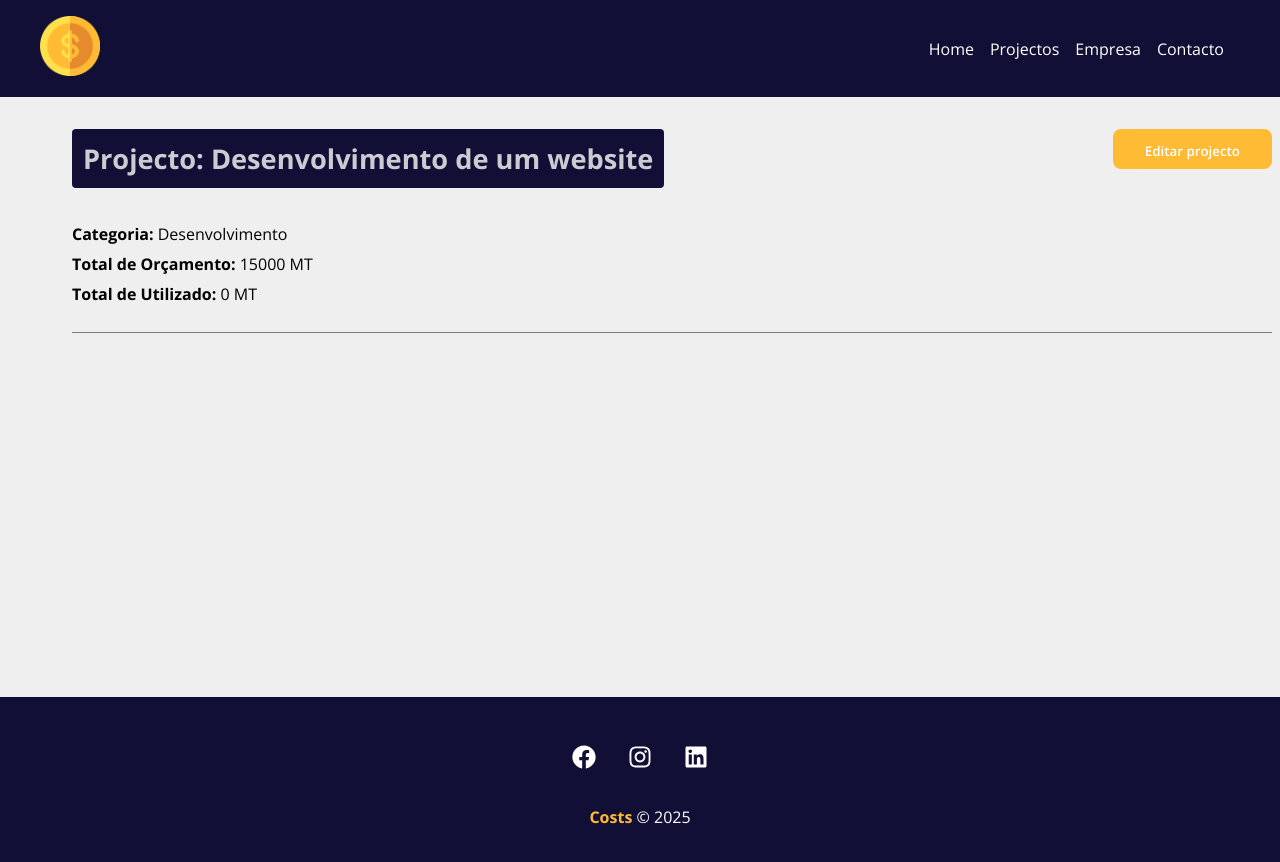
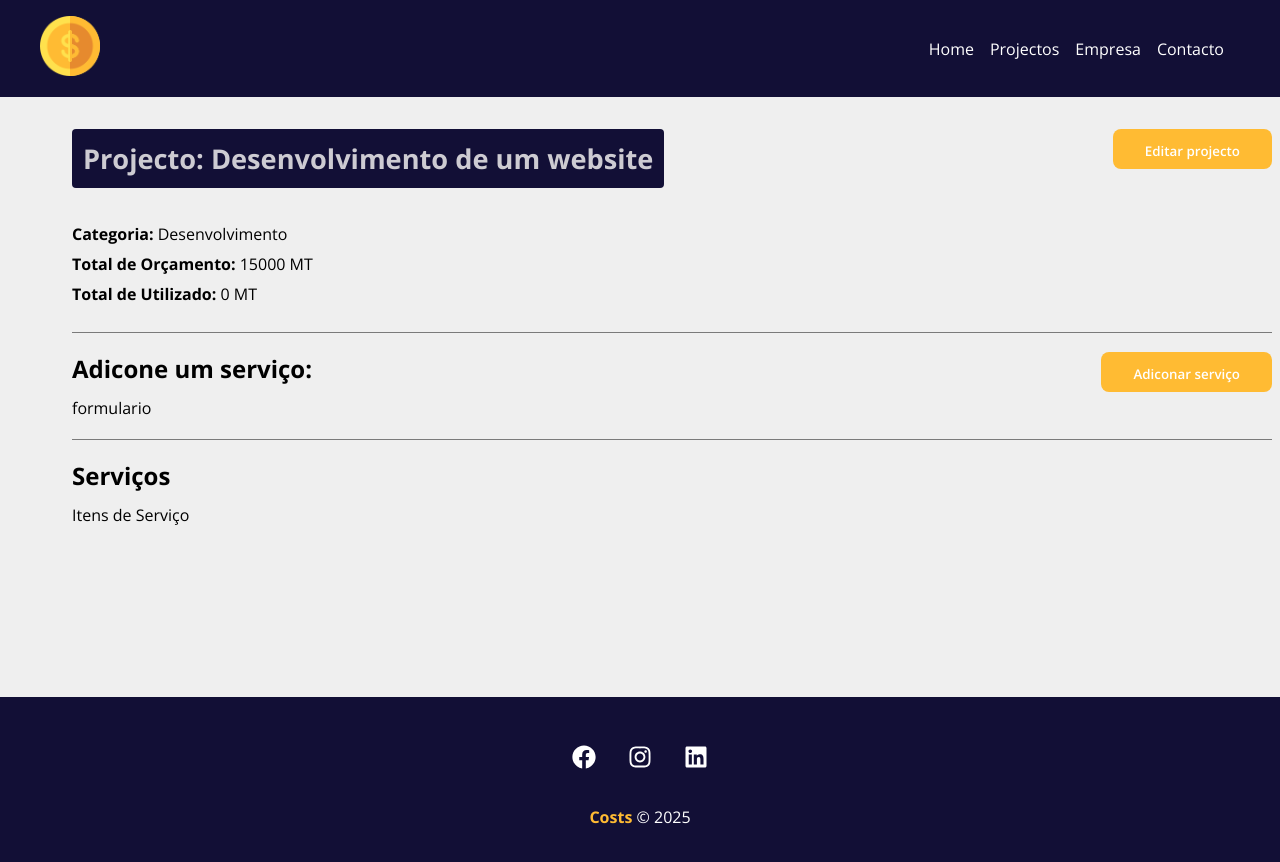
Before and after one commit to adelsonsaguateDev/costs, a React (Create React App) app: page /projecto/1 in a window 1280 px wide. Shown: the top 862 px of the page. Built offline with nearby package versions, Linux system fonts and the light colour scheme; data requests are answered from the project's data file; the HTML template or start-up script is replaced by a standard one.

Commit message:
Criada a área de serviços

```diff
--- a/db.json
+++ b/db.json
@@ -25,7 +25,7 @@
     {
       "id": "de0a",
       "name": "Montagem de Switch",
-      "budget": "45000",
+      "budget": "4500055",
       "categoria": {
         "id": "4",
         "nome": "Redes"
--- a/src/components/pages/Projecto.js
+++ b/src/components/pages/Projecto.js
@@ -10,6 +10,7 @@
 
   const [project, setProject] = useState([]);
   const [showProjectForm, setShowProjectForm] = useState(false);
+  const [showServiceForm, setShowServiceForm] = useState(false);
   const [message, setMessage] = useState();
   const [type, setType] = useState();
 
@@ -36,10 +37,11 @@
   }, [id]);
 
   function editPost(project) {
+    setMessage("");
     if (project.budget < project.cost) {
       setMessage("O orçamento não pode ser menor que o custo do projecto!");
-      setType("error")
-      return false
+      setType("error");
+      return false;
     }
 
     fetch(`http://localhost:5000/projectos/${project.id}`, {
@@ -54,13 +56,16 @@
         setProject(data);
         setShowProjectForm(false);
         setMessage("O projecto actualizado com sucesso!");
-        setType("success")
+        setType("success");
       })
       .catch((error) => console.log(error)());
   }
 
   function toggleProjectForm() {
     setShowProjectForm(!showProjectForm);
+  }
+  function toggleServiceForm() {
+    setShowServiceForm(!showServiceForm);
   }
 
   return (
@@ -97,6 +102,19 @@
                 </div>
               )}
             </div>
+            <div className={styles.service_form_container}>
+              <h2>Adicone um serviço:</h2>
+              <button className={styles.btn} onClick={toggleServiceForm}>
+                {!showServiceForm ? "Adiconar serviço" : "Fechar"}
+              </button>
+              <div className={styles.project_info}>
+                {!showServiceForm && <div>formulario</div>}
+              </div>
+            </div>
+            <h2>Serviços</h2>
+            <Container className="start">
+              <p>Itens de Serviço</p>
+            </Container>
           </Container>
         </div>
       ) : (
```
